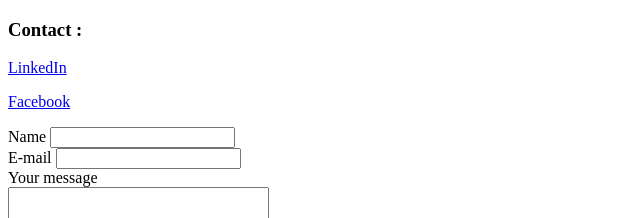
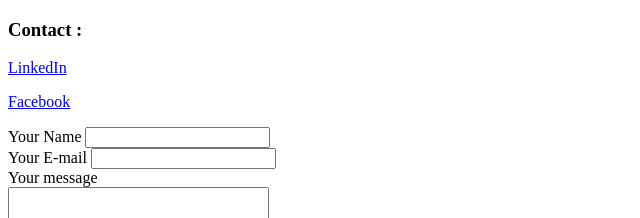
Before and after one commit to Itskedarjasud/cv, a plain HTML site: page contact.html in a window 1280 px wide. Shown: the top 218 px of the page, without its empty margins (0-640 px from the left). Drawn offline with Linux system fonts and the light colour scheme.

Commit message:
Update contact.html

```diff
--- a/contact.html
+++ b/contact.html
@@ -12,9 +12,9 @@
     <p><a href="https://www.facebook.com/profile.php?id=100086539010956">Facebook</a></p>
 
     <form action="mailto:kedarjasud4507@gmail.com" method="post" enctype="text/plain">
-        <label for="Name">Name</label>
+        <label for="Name">Your Name</label>
         <input type="text" name="name"><br>
-        <label for="email">E-mail</label>
+        <label for="email">Your E-mail</label>
         <input type="email" name="email"><br>
         <label for="message">Your message</label><br>
        <textarea name="message" id="" cols="30" rows="10"></textarea><br>
```
